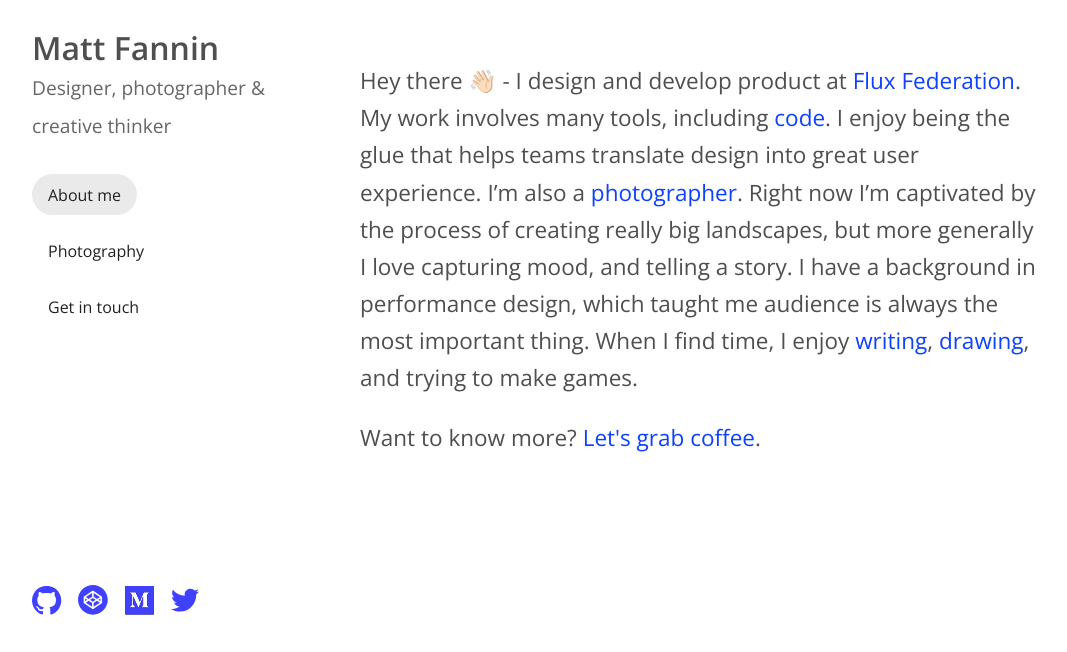
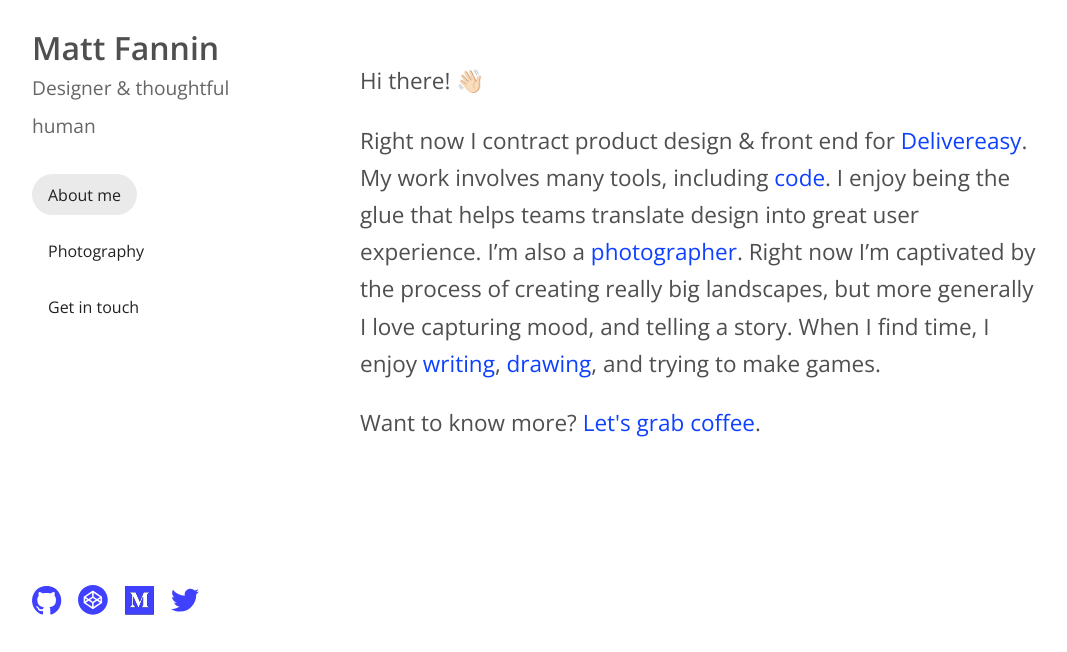
Before and after one commit to bluefantail/mattfannin.nz, a Gatsby site: page / in a window 1280 px wide. Shown: the part 148-800 px from the top of the page, without its empty margins (0-1067 px from the left). Built offline with nearby package versions, Linux system fonts and the light colour scheme; Gatsby itself is replaced by a stand-in of ours.

Commit message:
Update availability details

```diff
--- a/src/components/header.js
+++ b/src/components/header.js
@@ -30,7 +30,7 @@ class Header extends React.Component {
 
         <div>
           <Link to="/">Matt Fannin</Link>
-          <div className="description">Designer, photographer & creative thinker</div>
+          <div className="description">Designer &amp; thoughtful human</div>
         </div>
 
         <Nav />
--- a/src/pages/index.js
+++ b/src/pages/index.js
@@ -6,12 +6,14 @@ export default () =>
   <Layout>
     <section>
       <p>
-        Hey there <span role="img" aria-label="hand wave emoji">👋🏻</span> - I design and develop product at <a href="https://fluxfederation.com" target="_blank" rel="noopener noreferrer">Flux Federation</a>.
+        Hi there! <span role="img" aria-label="hand wave emoji">👋🏻</span>
+      </p>
+      <p>
+        Right now I contract product design &amp; front end for <a href="https://delivereasy.co.nz" target="_blank" rel="noopener noreferrer">Delivereasy</a>.
         My work involves many tools, including <a href="https://github.com/bluefantail" target="_blank" rel="noopener noreferrer">code</a>.
         I enjoy being the glue that helps teams translate design into great user experience.
         I’m also a <Link to="/photography" exact>photographer</Link>.
         Right now I’m captivated by the process of creating really big landscapes, but more generally I love capturing mood, and telling a story.
-        I have a background in performance design, which taught me audience is always the most important thing.
         When I find time, I enjoy <a href="https://medium.com/@mattfannin" target="_blank" rel="noopener noreferrer">writing</a>, <a href="https://medium.com/@mattfannin/strange-things-you-can-do-with-software-on-the-weekend-part-2-32f0d6aa9ff1" target="_blank" rel="noopener noreferrer">drawing</a>, and trying to make games.
       </p>
       <p>
```
Also changed, not shown: 2 other files.
